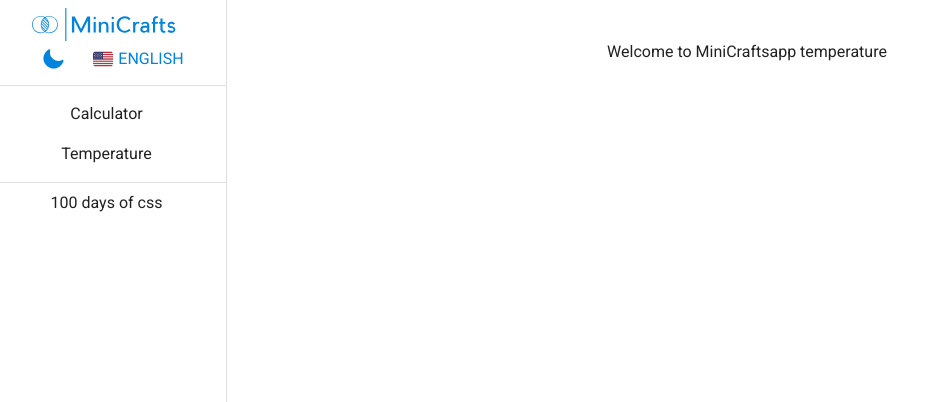
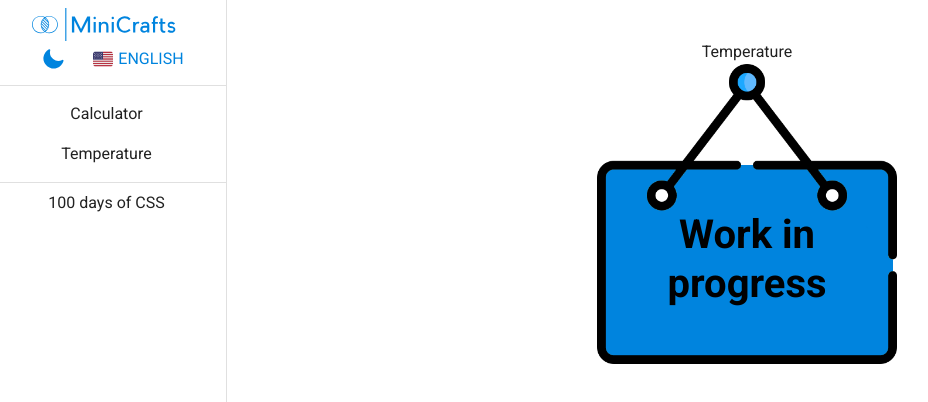
Before and after one commit to JoaquinAdan/minicrafts, a Next.js app: page /mini-app/temperature in a window 1280 px wide. Shown: the top 402 px of the page, without its empty margins (13-941 px from the left). Built offline with nearby package versions, Linux system fonts and the light colour scheme.

Commit message:
all structure in actual app

```diff
--- a/public/locales/en.js
+++ b/public/locales/en.js
@@ -2,10 +2,11 @@ export default {
   paths: {
     calculator: 'Calculator',
     temperature: 'Temperature',
-    cssDays: '100 days of css',
+    cssDays: '100 days of CSS',
   },
+  workInProgress: 'Work in progress',
   daysOfCss: {
-    title: '100 days of css',
+    title: '100 days of CSS',
     subtitle: `In this section you will see a challenge that I don't promise to do day after day, maybe one day I will do several, maybe one day I won't do any, but I promise that at some point it will end (This subtitle will change when I finish it).. This challenge comes from the page <a target="_blank" rel="noopener" href="https://100dayscss.com/" style="color: #0084de; text-decoration: underline;">100 days of css</a>, you can visit their website for more information.`,
   },
   home: {
@@ -16,9 +17,9 @@ export default {
       'The technologies and libraries that will be used in this web will be updated and I will leave a link to each of them so you can see their documentation and learn more about them. PS: Some of the following icons are created by me in Adobe Illustrator 😋.',
     aboutMe:
       'You can visit my social networks to recommend me more MiniCrafts to do, contact me, see more of my projects or just say hello 😄.',
-    pwa: 'Feel free to download this website! It is a PWA, you can install it to use it as a native app on any device. To install it, just click on the install button that appears somewhere in your browser. I give you 2 simple instructions in Chrome for mobile and Chrome for desktop pc: In mobile you must press the 3 dots that appear on the right and select the option shown in the image and in desktop PC you must press the symbol of a screen with a download arrow shown in the image.',
+    pwa: 'Feel free to download this website! It is a PWA, you can install it to use it as a native app on any device. To install it, just click on the install button that appears somewhere in your browser. I give you 2 simple instructions in Chrome for mobile and Chrome for desktop pc: In mobile you must press the 3 dots that appear on the right and select the option shown in the image (sorry that the image is in spanish, in the desktop is the same but in the mobile you have to press the option that has a mobile with an arrow.) and in desktop PC you must press the symbol of a screen with a download arrow shown in the image. ',
     desktop: 'Desktop PC',
-    mobile: 'mobile',
+    mobile: 'Mobile',
   },
   toast: {
     copySuccess: 'Copied to clipboard',
--- a/public/locales/es.js
+++ b/public/locales/es.js
@@ -2,10 +2,11 @@ export default {
   paths: {
     calculator: 'Calculadora',
     temperature: 'Temperatura',
-    cssDays: '100 dias de css',
+    cssDays: '100 dias de CSS',
   },
+  workInProgress: 'Trabajo en progreso',
   daysOfCss: {
-    title: '100 dias de css',
+    title: '100 dias de CSS',
     subtitle:
       'En este apartado veras un reto que no prometo cumplirlo dia tras dia, quizas algun dia hago varios, quizas un dia no hago ninguno, pero si prometo que en algun momento terminara (Este subtitulo cambiara cuando lo termine). Este reto proviene de la pagina <a target="_blank" rel="noopener" href="https://100dayscss.com/" style="color: #0084de; text-decoration: underline;">100 dias de css</a>, pueden visitar su sitio web para obtener mas información.',
   },
--- /dev/null
+++ b/src/components/CssLayout.tsx
@@ -0,0 +1,39 @@
+import { ArrowLeftIcon } from '@heroicons/react/20/solid'
+import { Box, Button, useTheme } from '@mui/material'
+import Link from 'next/link'
+import React from 'react'
+
+type Props = {
+  children: React.ReactNode | React.ReactNode[],
+}
+
+const CssLayout = ({ children }: Props): JSX.Element => {
+  const theme = useTheme()
+  return (
+    <Box sx={{ width: { xs: '95%', sm: '80%' } }}>
+      <Box sx={{ display: 'flex', flexDirection: 'column' }}>
+        <Box sx={{ display: { xs: 'none', md: 'block' } }}>
+          <Link href='/100-days-of-css/home'>
+            <Button variant='outlined'>
+              <ArrowLeftIcon className='h-6 w-6 text-inherit' />
+            </Button>
+          </Link>
+        </Box>
+        <Box sx={{ width: '100%', display: 'flex', justifyContent: 'center' }}>
+          <Box
+            sx={{
+              borderColor: theme.palette.primary.main,
+              minHeight: { xs: '300px', md: '400px', lg: '500px', xl: '600px' },
+              minWidth: { xs: '300px', md: '400px', lg: '500px', xl: '600px' },
+            }}
+            className='border-2 p-2 rounded-md mt-8'
+          >
+            {children}
+          </Box>
+        </Box>
+      </Box>
+    </Box>
+  )
+}
+
+export default CssLayout
--- a/src/components/Layout/Layout.tsx
+++ b/src/components/Layout/Layout.tsx
@@ -1,7 +1,10 @@
 import { Box, IconButton, Drawer, AppBar, Toolbar } from '@mui/material'
+import { ArrowLeftIcon } from '@heroicons/react/20/solid'
 import { Bars3Icon } from '@heroicons/react/20/solid'
+import Link from 'next/link'
 import React from 'react'
 import useBreakpoint from '@/hook/useBreakpoint'
+import { useRouter } from 'next/router'
 import Lists from './Lists'
 
 const drawerWidth = 240
@@ -13,6 +16,7 @@ interface Props {
 }
 
 export default function Layout(props: Props): JSX.Element {
+  const router = useRouter()
   const { window } = props
 
   const [mobileOpen, setMobileOpen] = React.useState(false)
@@ -51,16 +55,23 @@ export default function Layout(props: Props): JSX.Element {
           display: { xs: 'block', md: 'none' },
         }}
       >
-        <Toolbar>
+        <Toolbar sx={{ justifyContent: 'space-between' }}>
           <IconButton
             color='inherit'
             aria-label='open drawer'
             edge='start'
             onClick={handleDrawerToggle}
-            sx={{ mr: 2, display: { md: 'none' } }}
+            sx={{ display: { md: 'none' } }}
           >
             <Bars3Icon className='h-6 w-6 text-white' />
           </IconButton>
+          {router.asPath.includes('day-') && (
+            <Link href='/100-days-of-css/home'>
+              <IconButton sx={{ display: { md: 'none' } }}>
+                <ArrowLeftIcon className='h-6 w-6 text-white' />
+              </IconButton>
+            </Link>
+          )}
         </Toolbar>
       </AppBar>
       <Box component='nav' sx={{ width: { md: drawerWidth }, flexShrink: { md: 0 } }} aria-label='mailbox folders'>
--- /dev/null
+++ b/src/components/WorkInProgress.tsx
@@ -0,0 +1,31 @@
+import React from 'react'
+import Image from 'next/image'
+import { Box, Typography } from '@mui/material'
+import useTranslations from '@/hook/useTranslation'
+
+const WorkInProgress = (): JSX.Element => {
+  const t = useTranslations()
+
+  return (
+    <Box position='relative' display='flex' alignItems='center' justifyContent='center' width={300} height={300}>
+      <Typography
+        variant='h4'
+        sx={{
+          fontWeight: 'bold',
+          fontSize: '2.5rem',
+          position: 'absolute',
+          top: '65%',
+          left: '50%',
+          transform: 'translate(-50%, -50%)',
+          textAlign: 'center',
+          color: '#000',
+        }}
+      >
+        {t.workInProgress}
+      </Typography>
+      <Image src='/workInProgress.png' alt='work in progress' width={300} height={300} />
+    </Box>
+  )
+}
+
+export default WorkInProgress
--- a/src/pages/100-days-of-css/day-1/index.tsx
+++ b/src/pages/100-days-of-css/day-1/index.tsx
@@ -1,23 +1,15 @@
-import { ArrowLeftIcon } from '@heroicons/react/20/solid'
-import { Box, Button } from '@mui/material'
-import Link from 'next/link'
+import WorkInProgress from '@/components/WorkInProgress'
+import CssLayout from '@/components/cssLayout'
+import { Box } from '@mui/material'
 import React from 'react'
-interface Props {
-  mode: 'light' | 'dark';
-}
 
-const DayOne = (props: Props) => {
-  console.log(props.mode)
+const DayOne = (): JSX.Element => {
   return (
-    <Box sx={{ width: { xs: '95%', sm: '80%' } }}>
-      <div style={{ display: 'flex', flexDirection: 'column' }}>
-        <ArrowLeftIcon className='h-6 w-6 text-white' />
-        <Link href='/100-days-of-css/home'>
-          <Button>home</Button>
-        </Link>
-        <div style={{ height: '300px', width: '300px', background: 'red' }} />
-      </div>
-    </Box>
+    <CssLayout>
+      <Box sx={{ width: '100%', height: '100%', display: 'grid', placeItems: 'center' }}>
+        <WorkInProgress />
+      </Box>
+    </CssLayout>
   )
 }
 
--- a/src/pages/_app.tsx
+++ b/src/pages/_app.tsx
@@ -1,6 +1,6 @@
 import { ThemeProvider } from '@mui/material/styles'
 import { CssBaseline } from '@mui/material'
-import {useState, useMemo, useEffect} from 'react'
+import { useState, useMemo, useEffect } from 'react'
 import type { AppProps } from 'next/app'
 import Head from 'next/head'
 import themeCreated from '@/styles/theme'
--- a/src/pages/mini-app/calculator.tsx
+++ b/src/pages/mini-app/calculator.tsx
@@ -1,7 +1,13 @@
+import WorkInProgress from '@/components/WorkInProgress'
 import React from 'react'
 
 const Calculator = (): JSX.Element => {
-  return <div>app calculator</div>
+  return (
+    <div style={{ textAlign: 'center' }}>
+      Calculator
+      <WorkInProgress />
+    </div>
+  )
 }
 
 export default Calculator
--- a/src/pages/mini-app/temperature.tsx
+++ b/src/pages/mini-app/temperature.tsx
@@ -1,16 +1,11 @@
+import WorkInProgress from '@/components/WorkInProgress'
 import React from 'react'
-import { useRouter } from 'next/router'
-import es from '../../../public/locales/es'
-import en from '../../../public/locales/en'
 
 const Temperature = (): JSX.Element => {
-  const router = useRouter()
-  const { locale } = router
-  const t = locale === 'en' ? en : es
   return (
-    <div>
-      {t.home.title}
-      app temperature
+    <div style={{ textAlign: 'center' }}>
+      Temperature
+      <WorkInProgress />
     </div>
   )
 }
```
Also changed, not shown: src/context/index.tsx (deleted, +0 -18 lines), public/workInProgress.png (added).
